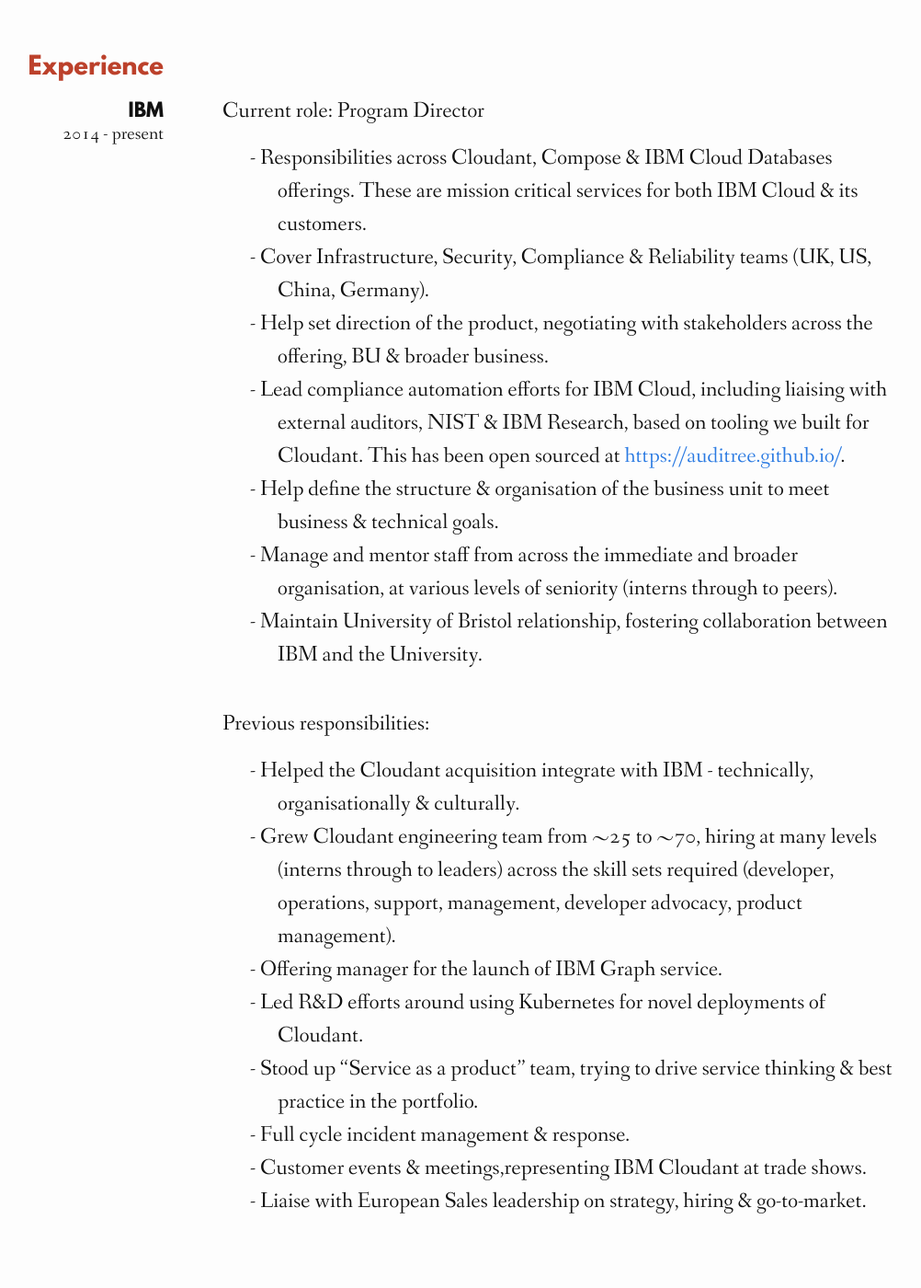
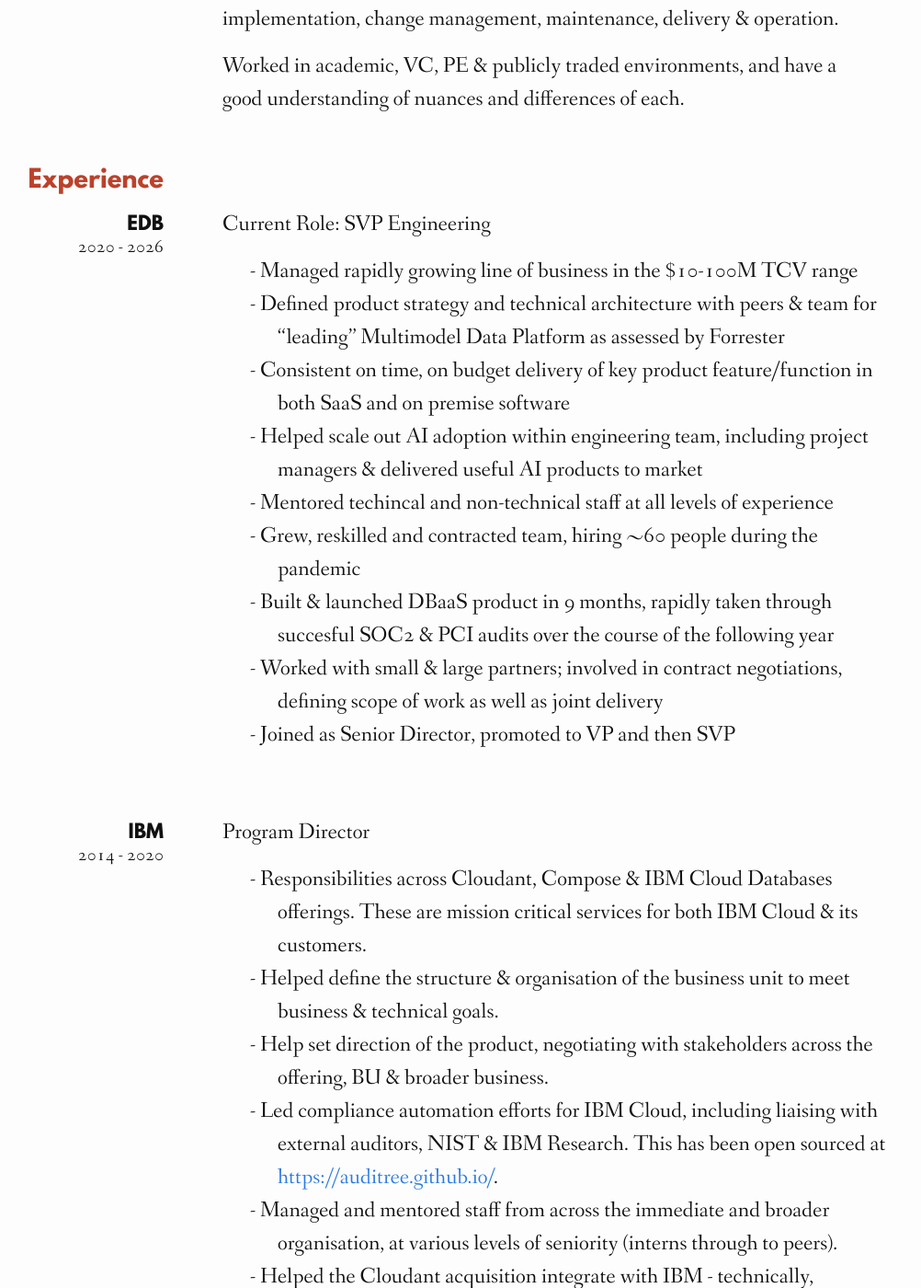
Before and after one commit to drsm79/drsm79.github.com, a Jekyll site: the page built from cv.md, in a window 1280 px wide and 1400 px high, scrolled down 762 px. Shown: the whole window at 92% size, without its empty margins (78-1080 px from the left). Built offline with Jekyll 4.4.1, drawn with Linux system fonts in a browser that asks for light colours; our own code applies the rules of GitHub Pages for plain Markdown files; some of the changed text lies outside the part shown.

Commit message:
update cv

```diff
--- a/cv.md
+++ b/cv.md
@@ -15,59 +15,62 @@
 
 ## Skills
 
-Innovative manager experienced in running distributed teams of highly-skilled engineers and project managers.
+Innovative leader experienced in running distributed teams of highly-skilled engineers and project managers.
 
-Product-focused leader, with good understanding of how business requirements impact technical decision making.
+Product-focused leader, with multiple examples of ownership across all aspects of product from inception through to delivery and maintenance lifecycle
 
 Engaged with whole product life cycle: requirements, design, implementation, change management, maintenance, delivery & operation.
 
+Worked in academic, VC, PE & publicly traded environments, and have a good understanding of nuances and differences of each.
+
 ## Experience
+
+### EDB
+
+#### 2020 - 2026
+
+Current Role: SVP Engineering
+
+ - Managed rapidly growing line of business in the $10-100M TCV range
+ - Defined product strategy and technical architecture with peers & team for "leading" Multimodel Data Platform as assessed by Forrester
+ - Consistent on time, on budget delivery of key product feature/function in both SaaS and on premise software
+ - Helped scale out AI adoption within engineering team, including project managers & delivered useful AI products to market
+ - Mentored techincal and non-technical staff at all levels of experience
+ - Grew, reskilled and contracted team, hiring ~60 people during the pandemic
+ - Built & launched DBaaS product in 9 months, rapidly taken through succesful SOC2 & PCI audits over the course of the following year
+ - Worked with small & large partners; involved in contract negotiations, defining scope of work as well as joint delivery
+- Joined as Senior Director, promoted to VP and then SVP
 
 ### IBM
 
-#### 2014 - present
+#### 2014 - 2020
 
-Current role: Program Director
+Program Director
 
 - Responsibilities across Cloudant, Compose & IBM Cloud Databases offerings. These are mission critical services for both IBM Cloud & its customers.
-- Cover Infrastructure, Security, Compliance & Reliability teams (UK, US, China, Germany).
+- Helped define the structure & organisation of the business unit to meet business & technical goals.
 - Help set direction of the product, negotiating with stakeholders across the offering, BU & broader business.
-- Lead compliance automation efforts for IBM Cloud, including liaising with external auditors, NIST & IBM Research, based on tooling we built for Cloudant. This has been open sourced at [https://auditree.github.io/](https://auditree.github.io/).
-- Help define the structure & organisation of the business unit to meet business & technical goals.
-- Manage and mentor staff from across the immediate and broader organisation, at various levels of seniority (interns through to peers).
-- Maintain University of Bristol relationship, fostering collaboration between IBM and the University.
-
-Previous responsibilities:
-
+- Led compliance automation efforts for IBM Cloud, including liaising with external auditors, NIST & IBM Research. This has been open sourced at [https://auditree.github.io/](https://auditree.github.io/).
+- Managed and mentored staff from across the immediate and broader organisation, at various levels of seniority (interns through to peers).
 - Helped the Cloudant acquisition integrate with IBM - technically, organisationally & culturally.
-- Grew Cloudant engineering team from ~25 to ~70, hiring at many levels (interns through to leaders) across the skill sets required (developer, operations, support, management, developer advocacy, product management).
 - Offering manager for the launch of IBM Graph service.
 - Led R&D efforts around using Kubernetes for novel deployments of Cloudant.
-- Stood up “Service as a product” team, trying to drive service thinking & best practice in the portfolio.
-- Full cycle incident management & response.
-- Customer events & meetings,representing IBM Cloudant at trade shows.
 - Liaise with European Sales leadership on strategy, hiring & go-to-market.
 
 ### Cloudant
 
 #### 2012 - 2014
 
+Acquired by IBM
+
 Range of roles in small, rapidly growing start up:
 
 - Product management.
-- Service API development (billing, account management etc.).
-- Sales engineering.
-- Release engineering & QA.
-- Ops on call.
-- Support on call.
-- Front end development for CouchDB. Resulted in being made a committer on Apache CouchDB
-- Developer advocacy, including speaking at various conferences (All Your Base, QCon etc.) & representing Cloudant at trade shows.
-- Develop documentation, code samples, blogs.
-
-Second UK employee:
-- Hired UK team, wrote business case for CEO to set up Bristol ofﬁce.
-- Grew from 2 to 14 at point of acquisition.
-- Involved in most hires made by the engineering/product team.
+- Engineering contributions across the stack & SDLC
+- Front end development for CouchDB, resulted in being made a committer on Apache CouchDB
+- Ops on call & Support on call
+- Supported sales engineering
+- Developer advocacy, including blogs & speaking at various conferences (All Your Base, QCon etc.) & representing Cloudant at trade shows
 
 ### Bristol University
 
@@ -76,30 +79,22 @@
 **Research Assistant & Research Associate**
 
 Convened the Data & Workflow Management group.
-- Team of ~50 spread around the world (UK, US, Italy, Switzerland).
+- Team of ~50 spread around the world (UK, US, Italy, Spain, Switzerland).
 - Responsible for mission critical processing, transfer & bookkeeping of CMS experiment data (10PB/year).
-   - Designed large parts of the workflow management system.
-   - Created a data services team to simplify access to various stores of information.
-   - Stakeholder management between different groups.
-   - Ran data management project PhEDEx, team of ~5 people.
-   - Helped deﬁne dataset book keeping system - simpliﬁed requirements by deﬁning a naming convention.
+
+Ran invite only "Bristol Big Data Days" with people from HP Labs, GCHQ etc.
 
 #### 2002 - 2006
 
 **PhD student**
 
-Thesis: “Invisible Decays of the Higgs Boson at the CMS
+Thesis: “Invisible Decays of the Higgs Boson at the Compact Muon Solenoid
 Detector”, funded through e-Science PPARC grant.
 
-- Worked in data management team, built prototype of data
-management system (PhEDEx) to manage multiple petabytes of
-data.
-   - Developed metadata catalog integration tool (Java web
-   service).
-- Wrote Python (matplotlib) and SQLite based analysis tooling to speed up Monte-Carlo simulation.
--Tested storage software for “Tier 1” UK Lab (Rutherford Appleton Laboratory).
-- Network performance testing of UK academic network.
-- Procured & built hardware for department data centre.
+- Worked in Compact Muon Solenoid (CMS) data management team, built prototype of data
+management system (PhEDEx) to manage multiple petabytes of data at 100+ laboratories worldwide
+- Tested storage software for “Tier 1” UK Lab (Rutherford Appleton Laboratory) & ran network performance testing of UK academic network
+- Procured & built hardware for department data centre
 
 ### Reading University
 
```
